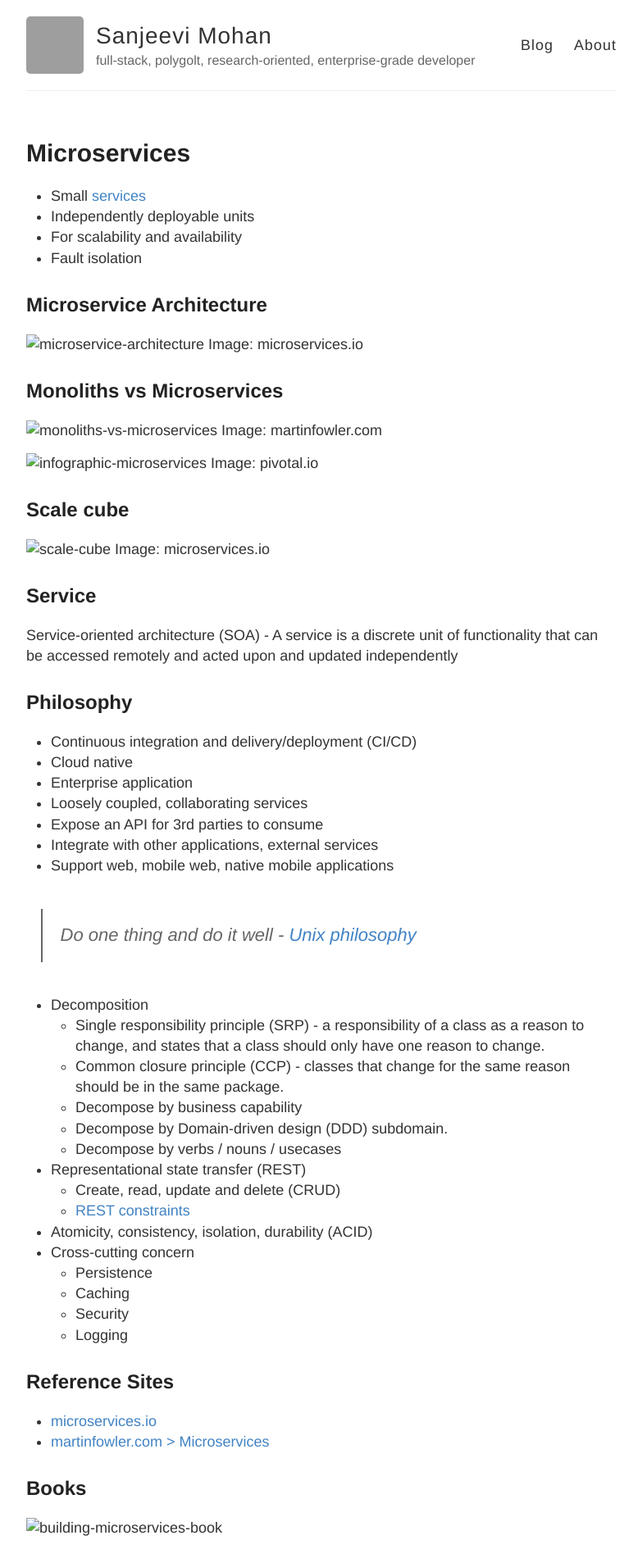
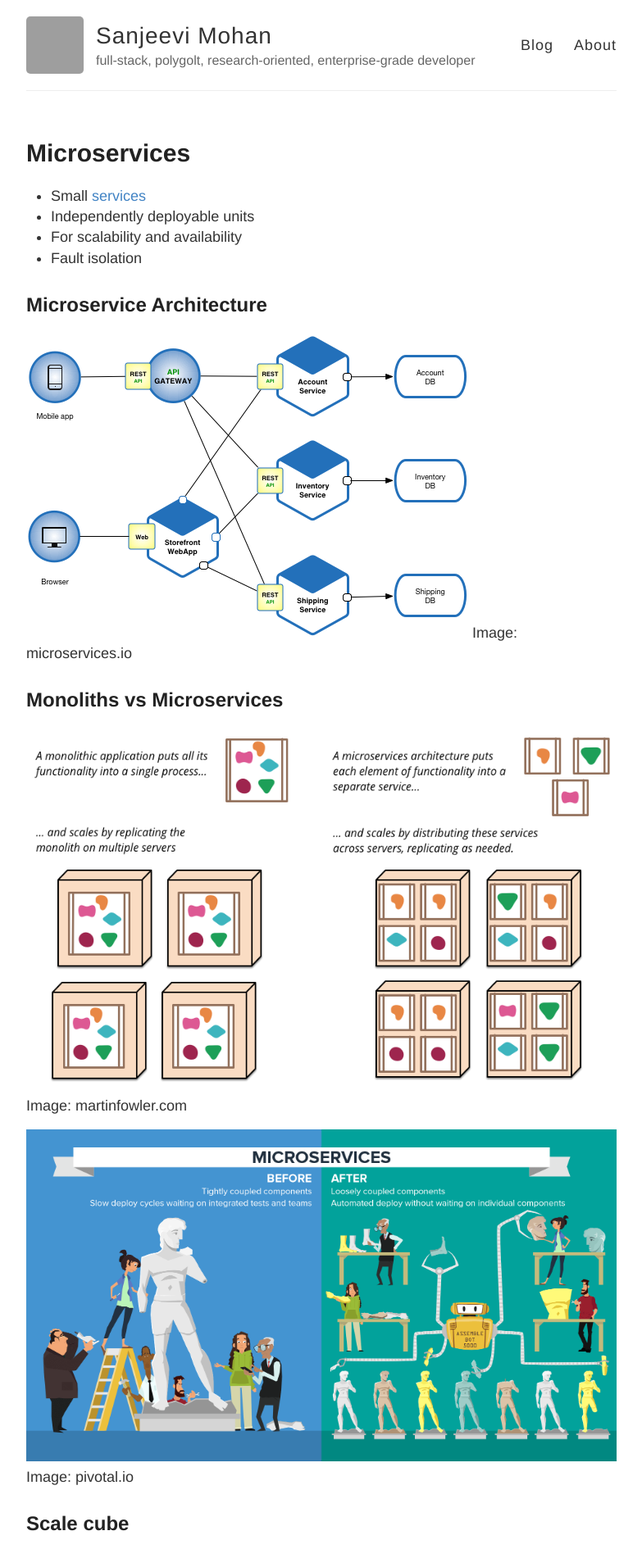
Before and after one commit to prasanjeevi/prasanjeevi.github.io, a Jekyll site: the page built from _posts/2017-03-18-Microservices.md, in a window 1280 px wide. Shown: the top 1890 px of the page at 82% size, without its empty margins (248-1031 px from the left). Built offline with Jekyll 4.4.1, drawn with Linux system fonts in a browser that asks for light colours; our own code applies the rules of GitHub Pages for plain Markdown files; grey boxes are pictures that could not be loaded.

Commit message:
Update 2017-03-18-Microservices.md

```diff
--- a/_posts/2017-03-18-Microservices.md
+++ b/_posts/2017-03-18-Microservices.md
@@ -6,18 +6,18 @@
 * Fault isolation
 
 ## Microservice Architecture
-![microservice-architecture](images/microservice-architecture.png?raw=true)
+![microservice-architecture]({{ site.baseurl }}/images/microservice-architecture.png?raw=true)
 Image: microservices.io
 
 ## Monoliths vs Microservices
-![monoliths-vs-microservices](images/monoliths-vs-microservices.png?raw=true)
+![monoliths-vs-microservices]({{ site.baseurl }}/images/monoliths-vs-microservices.png?raw=true)
 Image: martinfowler.com
 
-![infographic-microservices](images/infographic-microservices.png?raw=true)
+![infographic-microservices]({{ site.baseurl }}/images/infographic-microservices.png?raw=true)
 Image: pivotal.io
 
 ## Scale cube
-![scale-cube](images/scale-cube.jpg?raw=true)
+![scale-cube]({{ site.baseurl }}/images/scale-cube.jpg?raw=true)
 Image: microservices.io
 
 ## Service
@@ -55,6 +55,6 @@ Service-oriented architecture (SOA) - A service is a discrete unit of functional
 * [martinfowler.com > Microservices](https://martinfowler.com/articles/microservices.html)
 
 ## Books
-![building-microservices-book](images/building-microservices-book.jpg?raw=true)
+![building-microservices-book]({{ site.baseurl }}/images/building-microservices-book.jpg?raw=true)
 
-![microservice-patterns-book](images/microservice-patterns-book.png?raw=true)
+![microservice-patterns-book]({{ site.baseurl }}/images/microservice-patterns-book.png?raw=true)
```
